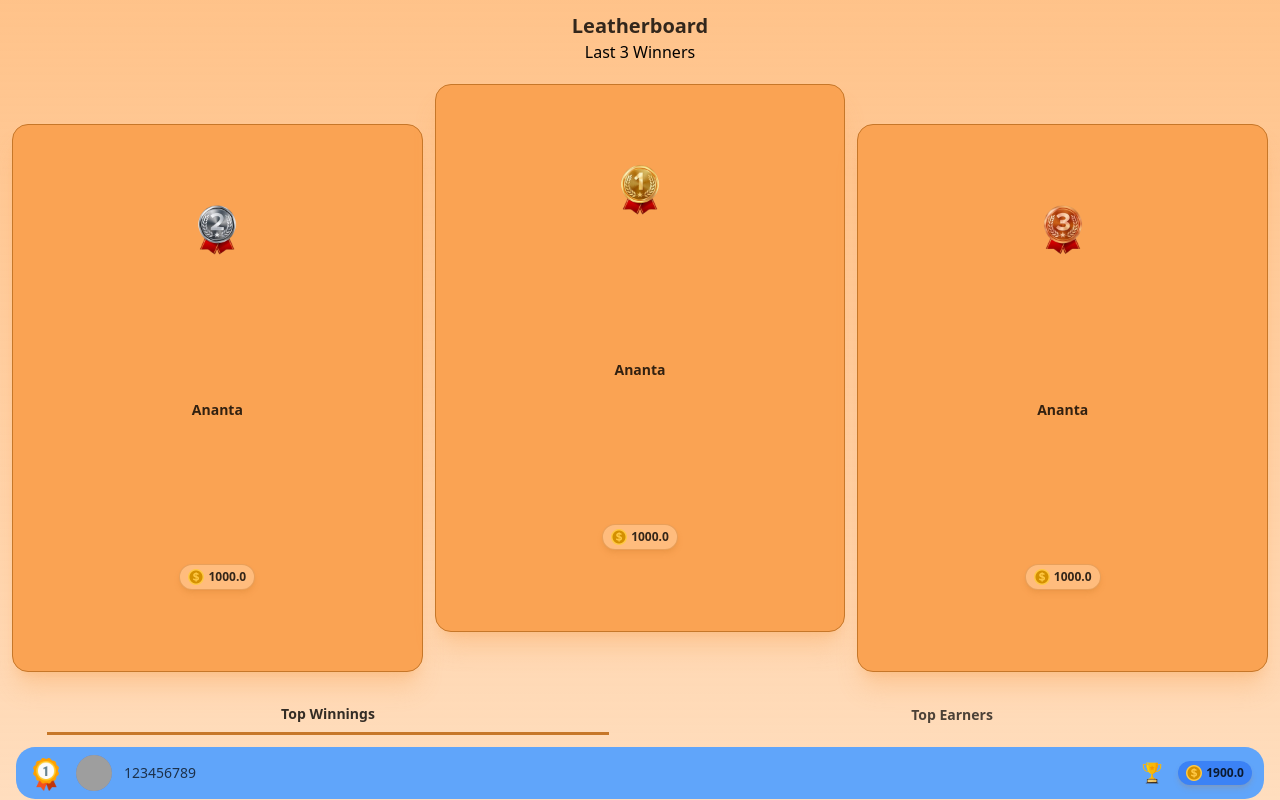
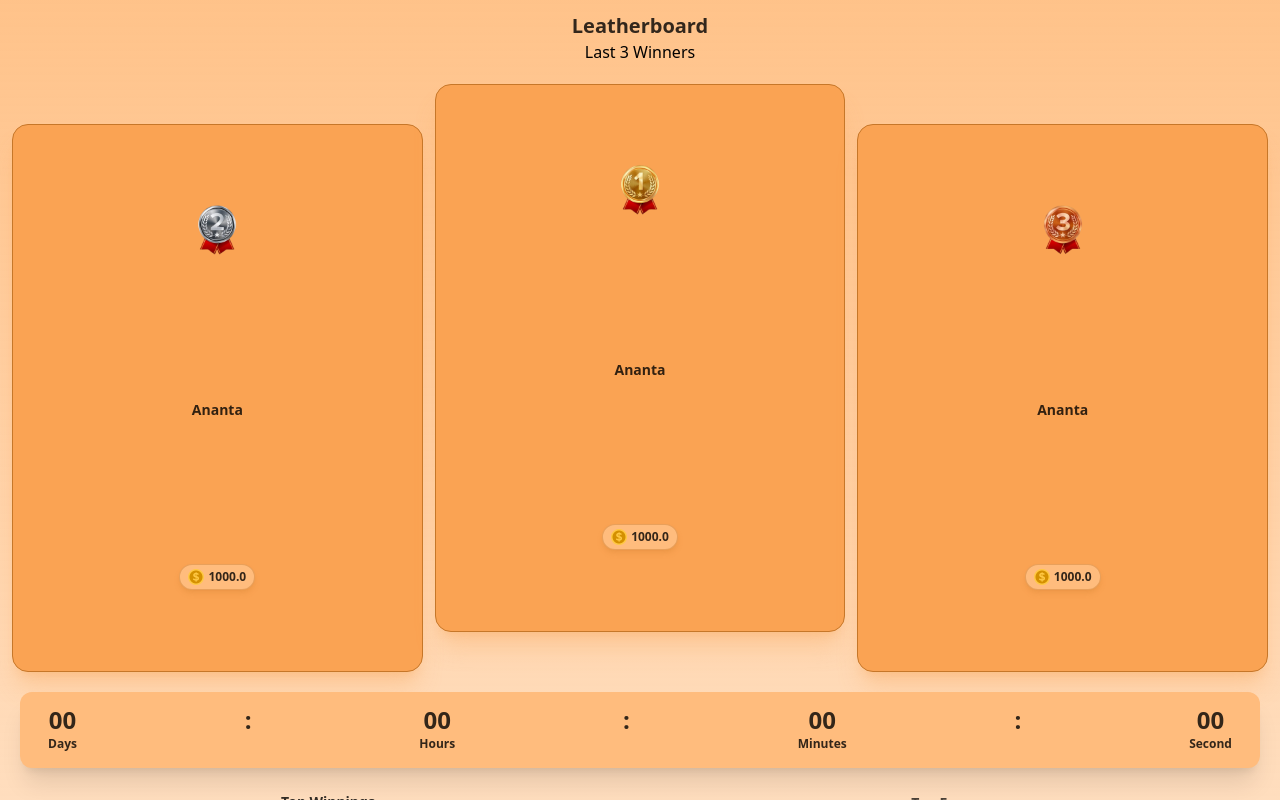
Before and after one commit to codeAntu/top-winnings, a React (Vite) app: page / in a window 1280 px wide. Shown: the top 800 px of the page. Built offline with nearby package versions, Linux system fonts and the light colour scheme; grey boxes are pictures that could not be loaded.

Commit message:
Add script.js and timer component

```diff
--- a/output/style.css
+++ b/output/style.css
@@ -544,9 +544,17 @@ video {
   --tw-backdrop-sepia:  ;
 }
 
+.relative {
+  position: relative;
+}
+
 .mx-1 {
   margin-left: 0.25rem;
   margin-right: 0.25rem;
+}
+
+.mb-2 {
+  margin-bottom: 0.5rem;
 }
 
 .mt-10 {
@@ -613,6 +621,10 @@ video {
   flex-direction: column;
 }
 
+.items-start {
+  align-items: flex-start;
+}
+
 .items-center {
   align-items: center;
 }
@@ -655,6 +667,10 @@ video {
 
 .rounded-full {
   border-radius: 9999px;
+}
+
+.rounded-xl {
+  border-radius: 0.75rem;
 }
 
 .border {
@@ -746,6 +762,10 @@ video {
   padding: 0.5rem;
 }
 
+.p-4 {
+  padding: 1rem;
+}
+
 .px-2 {
   padding-left: 0.5rem;
   padding-right: 0.5rem;
@@ -766,6 +786,16 @@ video {
   padding-right: 1rem;
 }
 
+.px-5 {
+  padding-left: 1.25rem;
+  padding-right: 1.25rem;
+}
+
+.px-7 {
+  padding-left: 1.75rem;
+  padding-right: 1.75rem;
+}
+
 .py-1 {
   padding-top: 0.25rem;
   padding-bottom: 0.25rem;
@@ -784,16 +814,21 @@ video {
   padding-bottom: 0.75rem;
 }
 
+.pt-2 {
+  padding-top: 0.5rem;
+}
+
 .pt-3 {
   padding-top: 0.75rem;
 }
 
-.pt-6 {
-  padding-top: 1.5rem;
+.text-center {
+  text-align: center;
 }
 
-.text-center {
-  text-align: center;
+.text-2xl {
+  font-size: 1.5rem;
+  line-height: 2rem;
 }
 
 .text-base {
@@ -830,6 +865,11 @@ video {
 
 .font-semibold {
   font-weight: 600;
+}
+
+.tabular-nums {
+  --tw-numeric-spacing: tabular-nums;
+  font-variant-numeric: var(--tw-ordinal) var(--tw-slashed-zero) var(--tw-numeric-figure) var(--tw-numeric-spacing) var(--tw-numeric-fraction);
 }
 
 .text-black\/70 {
--- a/src/App.tsx
+++ b/src/App.tsx
@@ -34,8 +34,33 @@ function App() {
           </div>
         </div>
       </div>
+      <div className='mb-2 mt-5 flex items-center justify-center px-5'>
+        <div className='relative w-full rounded-xl bg-accent-light p-4 px-7 pt-3 text-black/80 shadow-xl'>
+          <div className='flex items-start justify-between text-2xl font-bold tabular-nums'>
+            <div className='flex flex-col items-center'>
+              <p id='day'>00</p>
+              <p className='text-xs font-bold'>Days</p>
+            </div>
+            <p>:</p>
+            <div className='flex flex-col items-center'>
+              <p id='hour'>00</p>
+              <p className='text-xs font-bold'>Hours</p>
+            </div>
+            <p>:</p>
+            <div className='flex flex-col items-center'>
+              <p id='minute'>00</p>
+              <p className='text-xs font-bold'>Minutes</p>
+            </div>
+            <p>:</p>
+            <div className='flex flex-col items-center'>
+              <p id='second'>00</p>
+              <p className='text-xs font-bold'>Second</p>
+            </div>
+          </div>
+        </div>
+      </div>
       <div className='px-4'>
-        <div className='flex items-center justify-around pb-3 pt-6 text-sm font-semibold'>
+        <div className='flex items-center justify-around pb-3 pt-2 text-sm font-semibold'>
           <a
             className='active w-[45%] border-b-[3px] border-accent-dark py-2 text-center text-black/80 shadow-accent-light/70 active:opacity-70'
             href='https://google.com'
```
Also changed, not shown: output/index.html (+27 -1 lines), output/index2.html (+27 -1 lines), output/script.js (added, +35 -0 lines).
